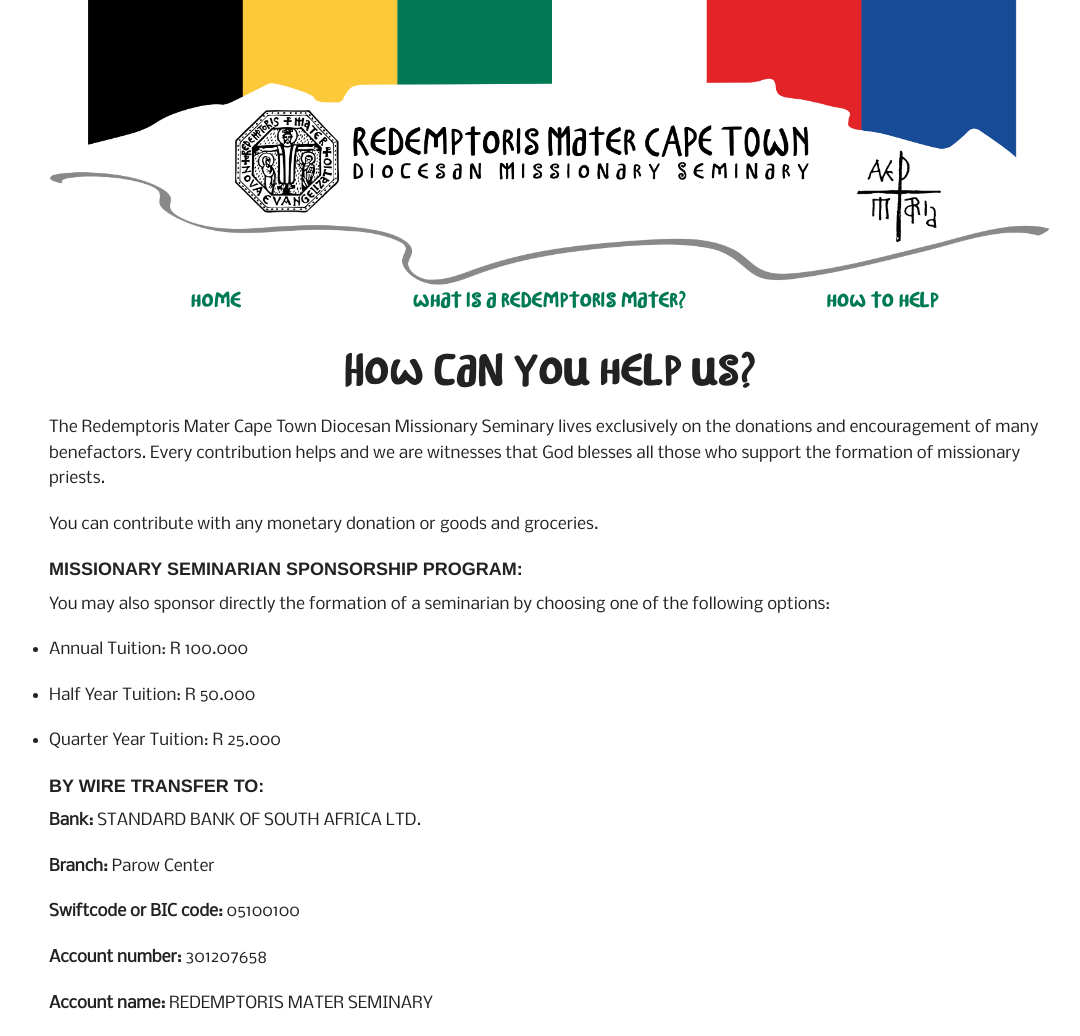
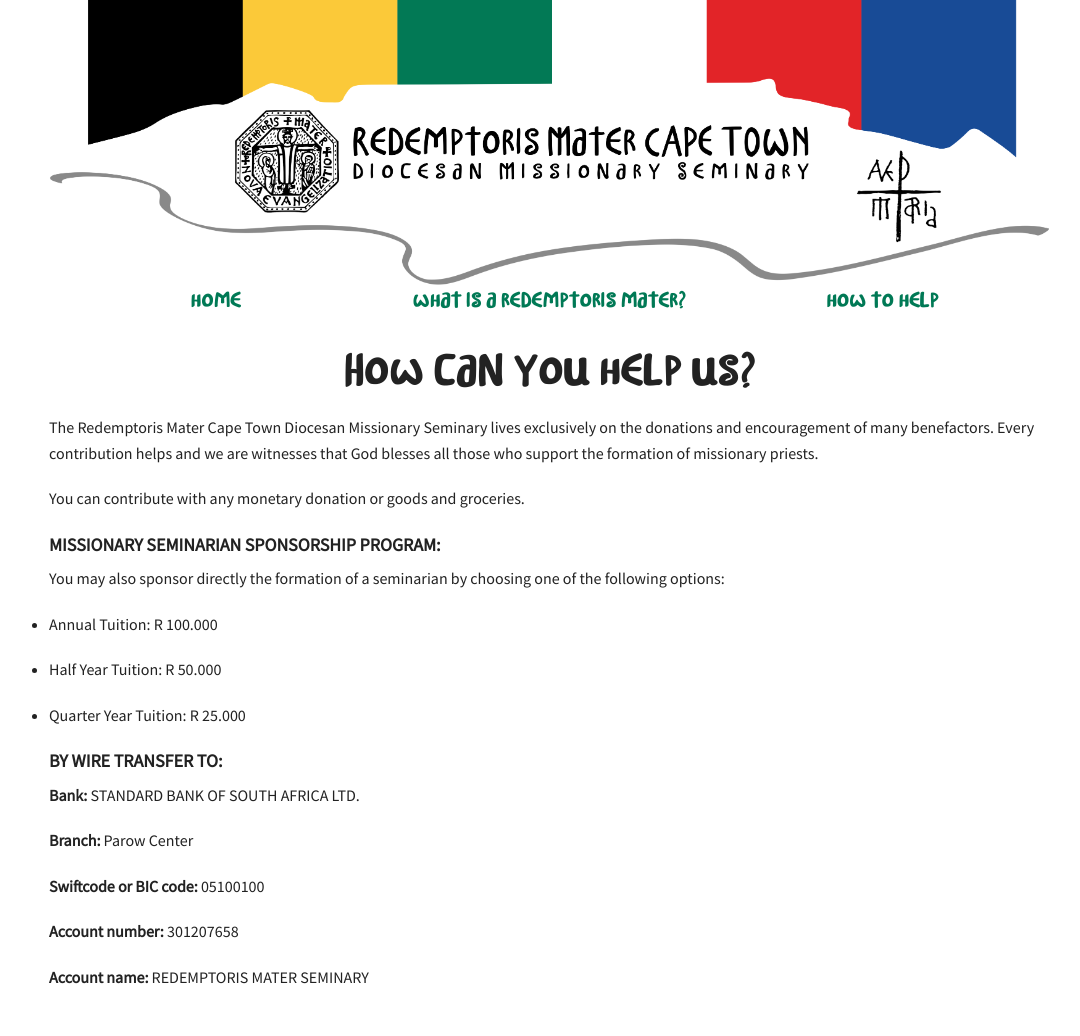
Before and after one commit to redemptorismater/rmsouthafrica.github.io, a Jekyll site: the page built from contribute/index.html, in a window 1280 px wide. Shown: the whole page, without its empty margins (91-1171 px from the left). Built offline with Jekyll 4.4.1, drawn with Linux system fonts in a browser that asks for light colours; nearby versions of some CDN libraries; library files that are not in the unit come from our copies; comment, search, counter and statistics services are not loaded; after the commit the page ends 1011 px from its top, so only the background shows below that.

Commit message:
minor font changes

```diff
--- a/_includes/header.html
+++ b/_includes/header.html
@@ -8,7 +8,7 @@
     <link rel="stylesheet" href="/foundation_css/foundation.css" />
     <link rel="stylesheet" href="/foundation_css/foundation.min.css"/>
     <script src="/js/vendor/custom.modernizr.js"></script>
-    <link href="http://fonts.googleapis.com/css?family=Nobile" rel="stylesheet" type="text/css">
+    <link href='http://fonts.googleapis.com/css?family=Source+Sans+Pro' rel='stylesheet' type='text/css'>
     <title>Redemptoris Mater Cape Town, South Africa</title>
   </head>
   <style type="text/css" media="all">
@@ -47,8 +47,8 @@
       background-size: cover;
     }
 
-    .ff{
-      font-family: 'Nobile', Helvetica, Arial, sans-serif;
+    .ff, .ff h5, .ff ul li{
+      font-family: 'Source Sans Pro', sans-serif;
     }
 
   </style>
```
